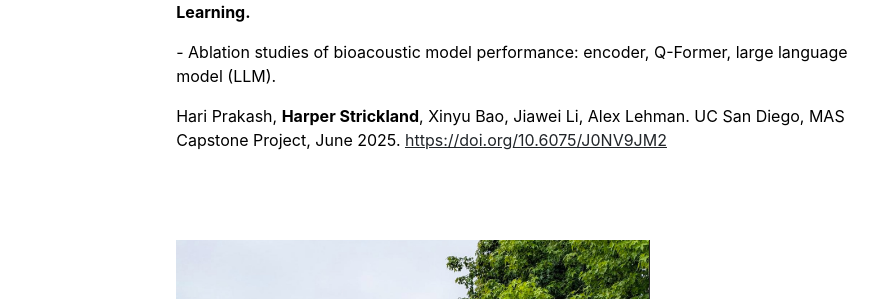
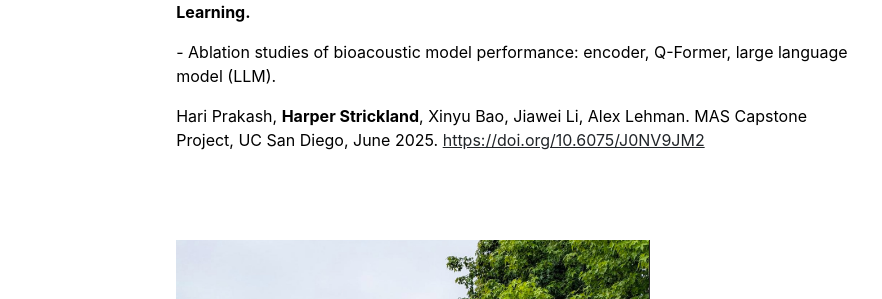
Before and after one commit to speakingofdata/speakingofdata.github.io, a Jekyll site: the page built from research.md, in a window 1280 px wide. Shown: the part 1088-1387 px from the top of the page, without its empty margins (198-1080 px from the left). Built offline with Jekyll 4.4.1, drawn with Linux system fonts in a browser that asks for light colours.

```diff
--- a/_data/research/publications.yml
+++ b/_data/research/publications.yml
@@ -14,7 +14,7 @@
 
 - title: 'Avian Language Models: Rethinking Bioacoustic Pipelines with Self-Supervised Learning'
   authors: 'Hari Prakash, <b>Harper Strickland</b>, Xinyu Bao, Jiawei Li, Alex Lehman'
-  source: 'UC San Diego, MAS Capstone Project'
+  source: 'MAS Capstone Project, UC San Diego'
   date: 'June 2025'
   url: 'https://doi.org/10.6075/J0NV9JM2'
   description: 'Ablation studies of bioacoustic model performance: encoder, Q-Former, large language model (LLM).'
```
